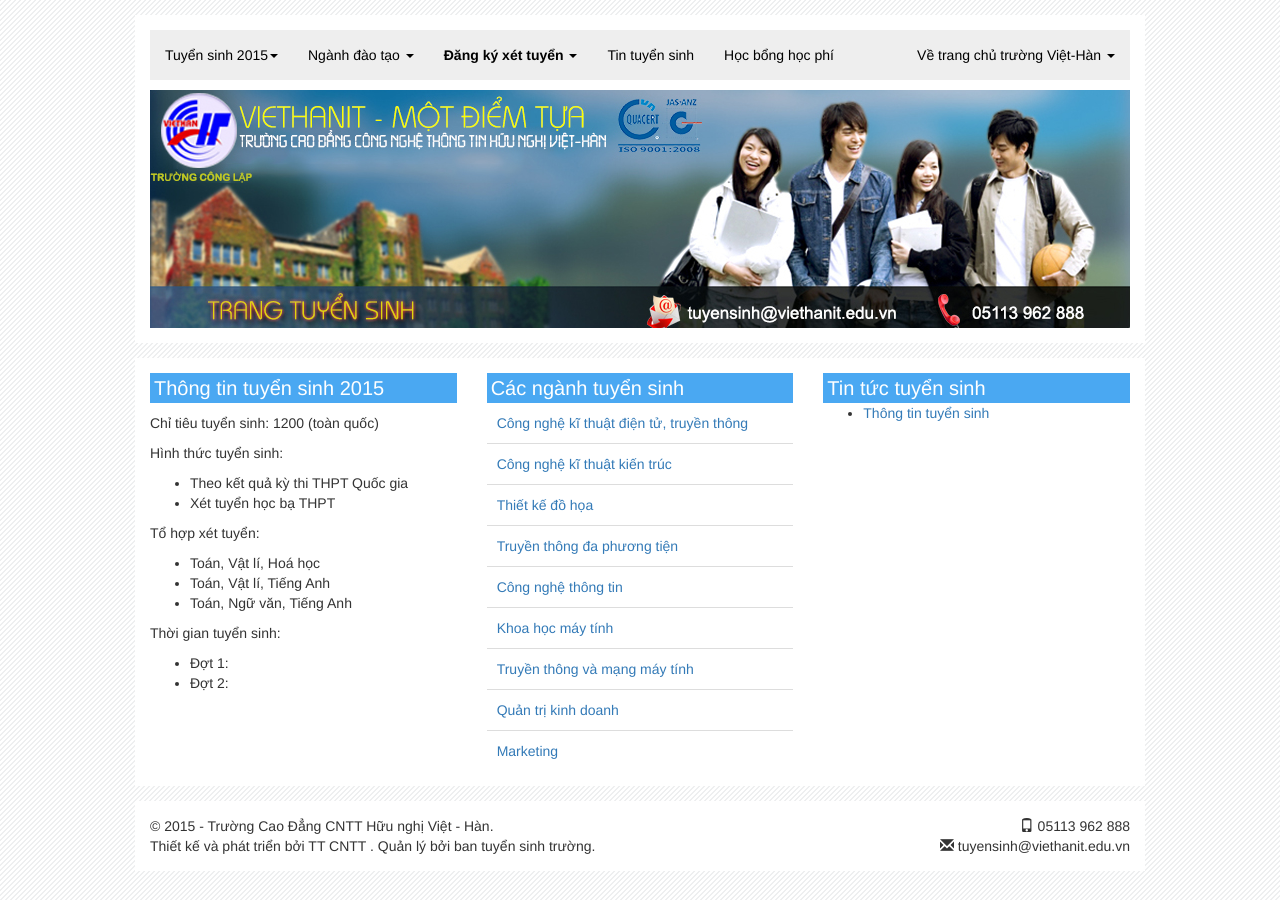
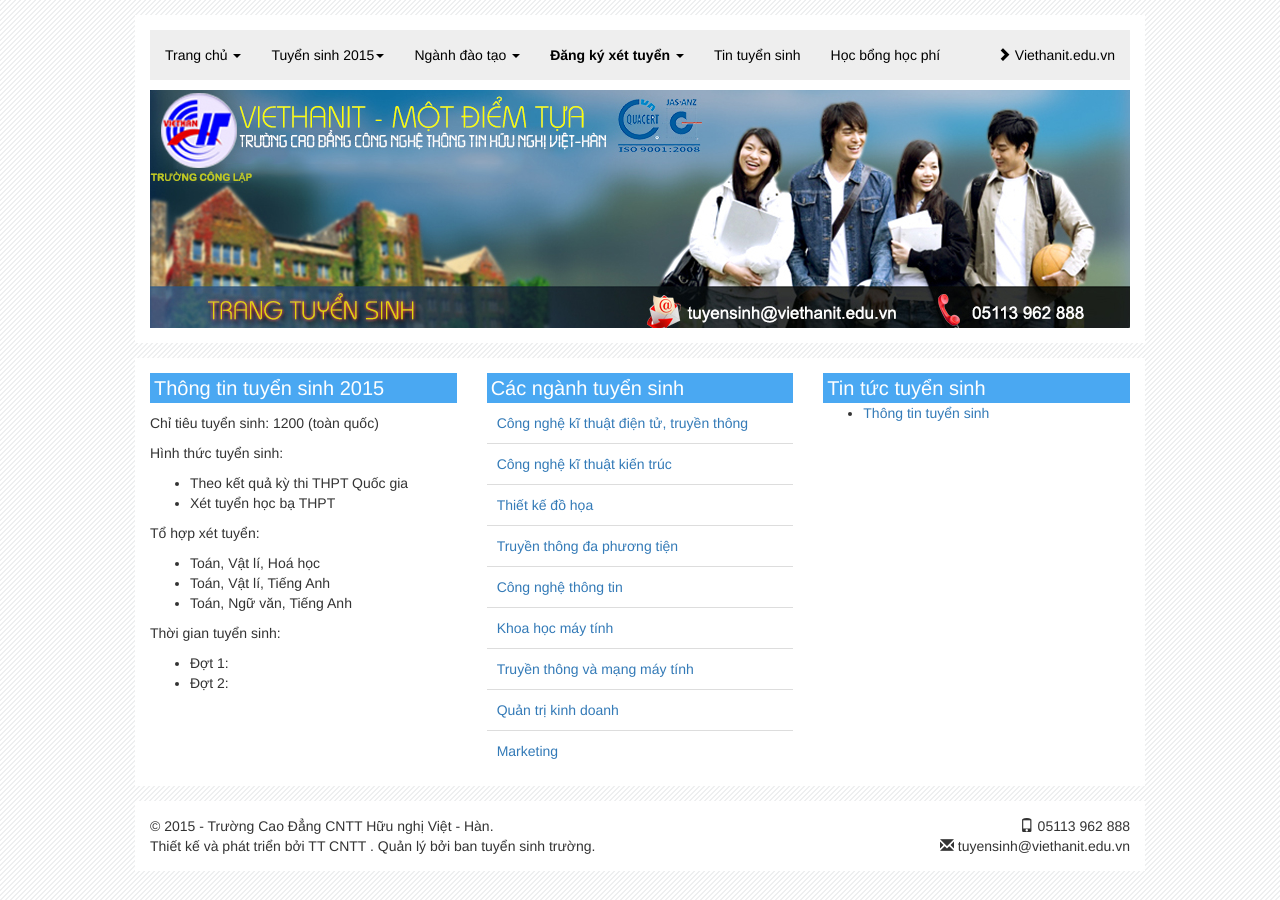
Before and after one commit to VHMIS/DKXT, a Jekyll site: the page built from index.html, in a window 1280 px wide. Built offline with Jekyll 4.4.1, drawn with Linux system fonts in a browser that asks for light colours; nearby versions of some CDN libraries.

Commit message:
Sửa menu

```diff
--- a/_layouts/default.html
+++ b/_layouts/default.html
@@ -21,6 +21,14 @@
             <!-- Nav -->
             <nav class="navbar navbar-default navbar-s1">
                 <ul class="nav navbar-nav">
+                    <li class="dropdown">
+                        <a href="index.html">Trang chủ <span class="caret"></span></a>
+                        <ul class="dropdown-menu" role="menu">
+                            <li><a href="#">Giới thiệu</a></li>
+                            <li><a href="#">Cơ sở vật chất</a></li>
+                            <li><a href="#">Đối tác</a></li>
+                        </ul>
+                    </li>
                     <li class="dropdown">
                         <a href="thongtin_tuyensinh2015.html">Tuyển sinh 2015<span class="caret"></span></a>
                         <ul class="dropdown-menu" role="menu">
@@ -75,12 +83,7 @@
 
                 <ul class="nav navbar-nav navbar-right">
                     <li class="dropdown">
-                        <a href="https://viethanit.edu.vn">Về trang chủ trường Việt-Hàn <span class="caret"></span></a>
-                        <ul class="dropdown-menu" role="menu">
-                            <li><a href="#">Giới thiệu</a></li>
-                            <li><a href="#">Cơ sở vật chất</a></li>
-                            <li><a href="#">Đối tác</a></li>
-                        </ul>
+                        <a href="http://viethanit.edu.vn" target="_blank"><span class="glyphicon glyphicon-chevron-right"></span> Viethanit.edu.vn</a>
                     </li>
                 </ul>
             </nav>
```
